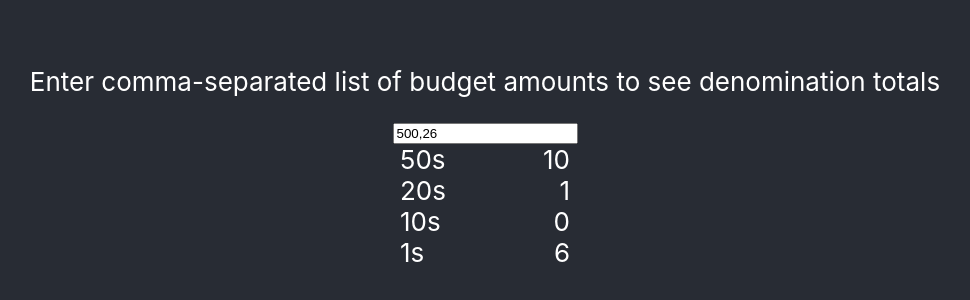
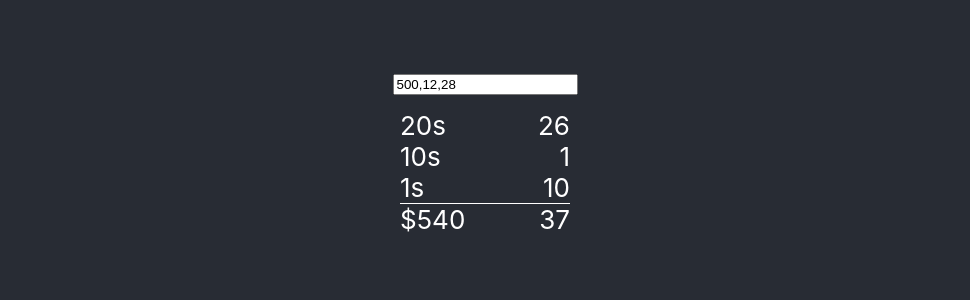
Before and after one commit to brownbl1/bill-counter, a React (Create React App) app: page / in a window 1280 px wide. Shown: the part 246-546 px from the top of the page, without its empty margins (155-1125 px from the left). Built offline with nearby package versions, Linux system fonts and the light colour scheme.

Commit message:
improve drastically

```diff
--- a/src/App.tsx
+++ b/src/App.tsx
@@ -1,15 +1,19 @@
 import React, { useState, useEffect, useCallback } from 'react'
-import { DenomMap, countBillsList } from './billCounter'
+import { DenomMap, withdrawalLists, sum, count } from './billCounter'
 import { Items } from './Items'
 import './App.css'
 
 const App: React.FC = () => {
-  const [list, setList] = useState('500,26')
-  const [items, setItems] = useState<DenomMap>()
+  const [list, setList] = useState('500,12,28')
+  const [items, setItems] = useState<DenomMap[]>()
 
   useEffect(() => {
     const budgets = list.endsWith(',') ? list.slice(0, -1) : list
-    const bills = countBillsList(budgets.split(',').map(v => parseInt(v)))
+    const bills = withdrawalLists(
+      budgets.split(',').map(v => parseInt(v)),
+      40,
+      800
+    )
     setItems(bills)
   }, [list])
 
@@ -21,16 +25,24 @@ const App: React.FC = () => {
   return (
     <div className="App">
       <header className="App-header">
-        <p>
-          Enter comma-separated list of budget amounts to see denomination
-          totals
-        </p>
         <input
           type="text"
           value={list}
           onChange={e => onChange(e.target.value)}
         />
-        {items && <Items items={items} />}
+        {items && items.length > 1 && (
+          <>
+            <div>
+              Grand Total:{' $'}
+              {items && items.reduce((prev, curr) => prev + sum(curr), 0)}
+            </div>
+            <div>
+              Bill Count:{' '}
+              {items && items.reduce((prev, curr) => prev + count(curr), 0)}
+            </div>
+          </>
+        )}
+        {items && items.map((item, i) => <Items key={i} items={item} />)}
       </header>
     </div>
   )
--- a/src/Items.tsx
+++ b/src/Items.tsx
@@ -1,23 +1,26 @@
 import React from 'react'
-import { DenomMap } from './billCounter'
+import { DenomMap, count, sum } from './billCounter'
+
+const style: React.CSSProperties = {
+  display: 'flex',
+  justifyContent: 'space-between',
+}
 
 export const Items: React.FC<{ items: DenomMap }> = ({ items }) => {
   return (
-    <div style={{ width: '170px' }}>
+    <div style={{ width: '170px', marginTop: 15 }}>
       {Object.entries(items)
         .reverse()
         .map(([key, val]) => (
-          <div
-            key={key}
-            style={{
-              display: 'flex',
-              justifyContent: 'space-between',
-            }}
-          >
+          <div key={key} style={style}>
             <span>{key}s</span>
             <span>{val}</span>
           </div>
         ))}
+      <div style={{ ...style, borderTop: '1px solid white' }}>
+        <span>${sum(items)}</span>
+        <span>{count(items)}</span>
+      </div>
     </div>
   )
 }
--- a/src/billCounter.ts
+++ b/src/billCounter.ts
@@ -1,19 +1,16 @@
 export type DenomMap = {
-  50: number
   20: number
   10: number
   1: number
 }
 
-type Denom = 50 | 20 | 10 | 1
+type Denom = 20 | 10 | 1
 
-const denomMap = { 50: 0, 20: 0, 10: 0, 1: 0 }
+const denomMap = { 20: 0, 10: 0, 1: 0 }
 
 const denoms = Object.keys(denomMap)
   .reverse()
   .map(k => parseInt(k))
-
-console.log('denoms', denoms)
 
 const getDenom = (amount: number): Denom =>
   denoms.find(d => amount >= d) as Denom
@@ -31,5 +28,43 @@ const countBills = (totals: DenomMap, amount: number): DenomMap => {
   )
 }
 
-export const countBillsList = (amounts: number[]) =>
+export const sum = (map: DenomMap) =>
+  Object.entries(map).reduce(
+    (prev, [denom, count]) => prev + parseInt(denom) * count,
+    0
+  )
+
+export const count = (map: DenomMap) =>
+  Object.values(map).reduce((prev, count) => prev + count, 0)
+
+const countBillsList = (amounts: number[]) =>
   amounts.reduce(countBills, denomMap)
+
+export const withdrawalLists = (
+  amounts: number[],
+  billCount: number,
+  maxWithdrawal: number
+): DenomMap[] => {
+  const bills = countBillsList(amounts)
+
+  const flatBills = Object.entries(bills)
+    .map(([denom, count]) => new Array(count).fill(parseInt(denom)))
+    .reduce<number[]>((prev, curr) => [...prev, ...curr], [])
+    .sort((a, b) => (a < b ? 1 : -1))
+
+  const list: DenomMap[] = [{ ...denomMap }]
+
+  while (flatBills.length) {
+    const nextNum = flatBills.shift()! as Denom
+    if (
+      count(list[0]) + 1 > billCount ||
+      sum(list[0]) + nextNum > maxWithdrawal
+    ) {
+      list.unshift({ ...denomMap })
+    }
+
+    list[0][nextNum] += 1
+  }
+
+  return list.reverse()
+}
```
